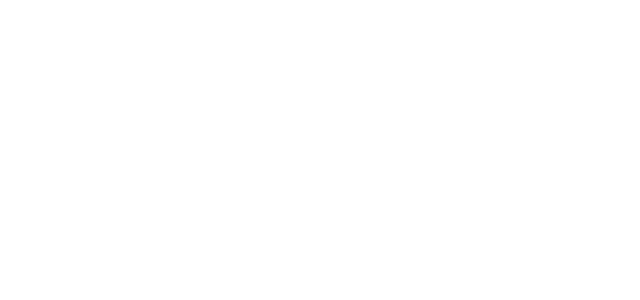
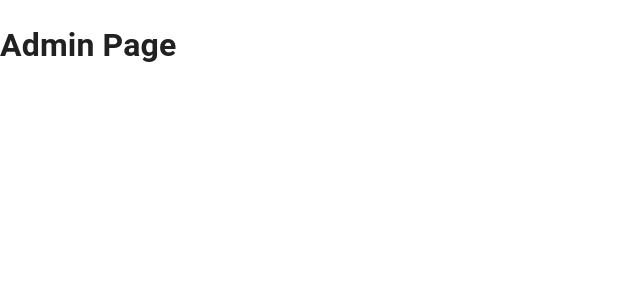
Before and after one commit to ybmin/tk-everyday-front, a React (Create React App) app: page /admin in a window 1280 px wide. Before the commit this address had no page. Shown: the top 300 px of the page, without its empty margins (0-640 px from the left). Built offline with nearby package versions, Linux system fonts and the light colour scheme.

Commit message:
feat: Add admin page and calendar page
- Added admin page for clan management
- Added calendar page for event scheduling

```diff
--- /dev/null
+++ b/src/pages/Admin/index.tsx
@@ -0,0 +1,9 @@
+const AdminPage = () => {
+  return (
+    <div>
+      <h1>Admin Page</h1>
+    </div>
+  );
+};
+
+export default AdminPage;
--- /dev/null
+++ b/src/pages/Calendar/index.tsx
@@ -0,0 +1,9 @@
+const CalendarPage = () => {
+  return (
+    <div>
+      <h1>Calendar</h1>
+    </div>
+  );
+};
+
+export default CalendarPage;
--- a/src/routes/index.tsx
+++ b/src/routes/index.tsx
@@ -1,21 +1,37 @@
+import { Route, Routes, BrowserRouter } from "react-router-dom";
+
+import CalendarPage from "pages/Calendar";
 import DashboardPage from "pages/Dashboard";
 import EventsPage from "pages/Events";
 import HomePage from "pages/Home";
 import LoginPage from "pages/Login";
 import ProfilesPage from "pages/Profiles";
 import SigninPage from "pages/Signin";
-import { Route, Routes, BrowserRouter } from "react-router-dom";
+import AdminPage from "pages/Admin";
 
 const SpecificRouter = () => {
   return (
     <BrowserRouter>
       <Routes>
+        {/* 클랜 소개 static page */}
         <Route path="/" element={<HomePage />} />
+        {/* admin page 클랜장 관리 페이지 */}
+        <Route path="/admin" element={<AdminPage />} />
+        {/* 클랜원들 계정 가능하게 */}
         <Route path="/login" element={<LoginPage />} />
         <Route path="/signin" element={<SigninPage />} />
+        <Route path="/profile" element={<ProfilesPage />} />
+        {/* rating  계급 가져오는거 + cron으로 00:00 업데이트, 1달 내 차이점 요약 */}
         <Route path="/dashboard" element={<DashboardPage />} />
-        <Route path="/profile" element={<ProfilesPage />} />
+        {/* 캘린더 (admin 편집 가능) */}
+        {/* https://mui.com/x/react-date-pickers/date-calendar/ */}
+        <Route path="/calendar" element={<CalendarPage />} />
+        {/* 이벤트 이력 볼 수 있는 스크린 */}
         <Route path="/events" element={<EventsPage />} />
+        {/* TODO: 회의록 보는 페이지 + 회의 안건 추가 */}
+        {/* TODO: 클랜 단체 계좌 내역 공유 (아마 수기로 해야할 듯) */}
+        {/* TODO: 정보 사이트 공개적으로 올려서 많은 사람들이 볼 수 있는 거 */}
+        {/* TODO: (추후) 인턴 관리 */}
       </Routes>
     </BrowserRouter>
   );
```
